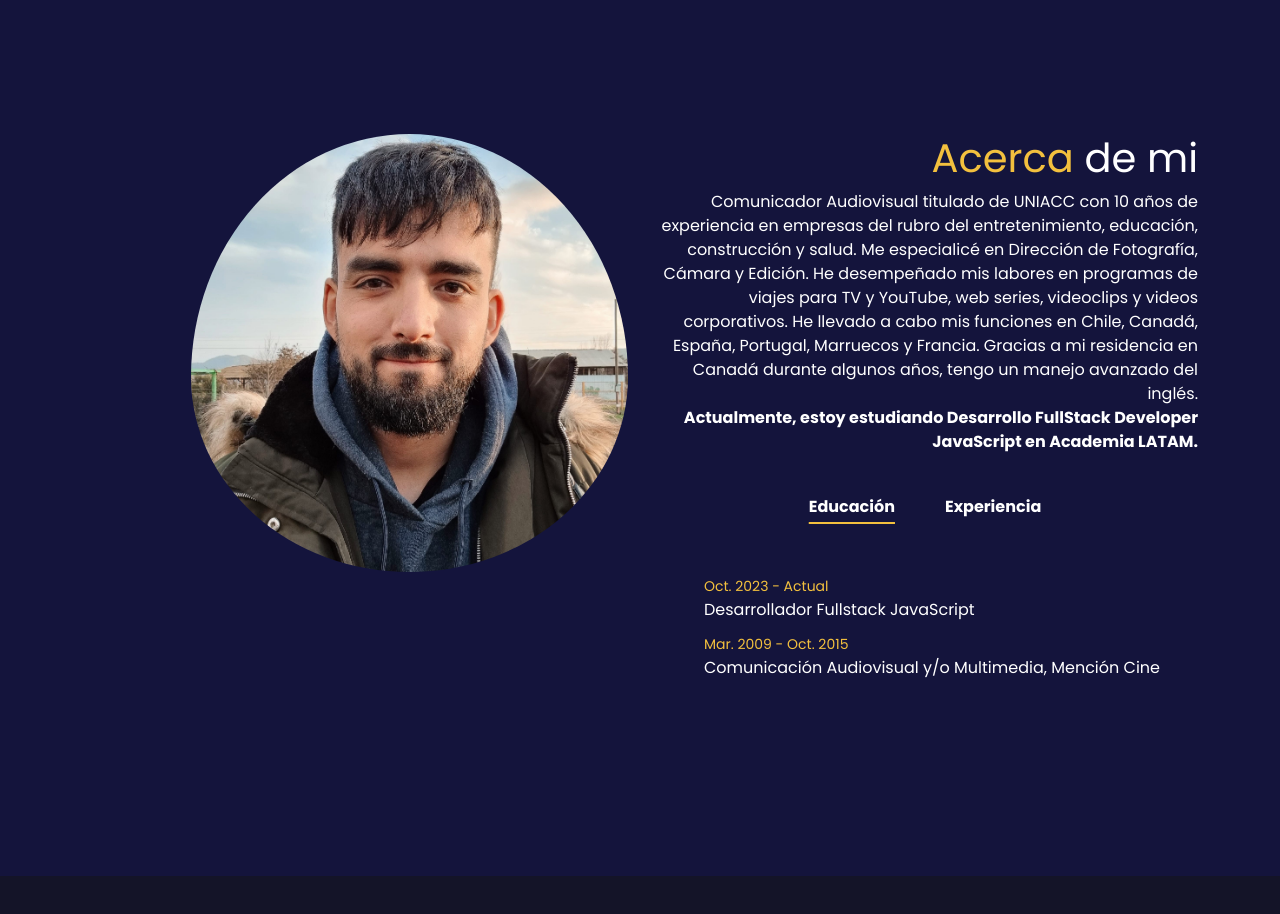
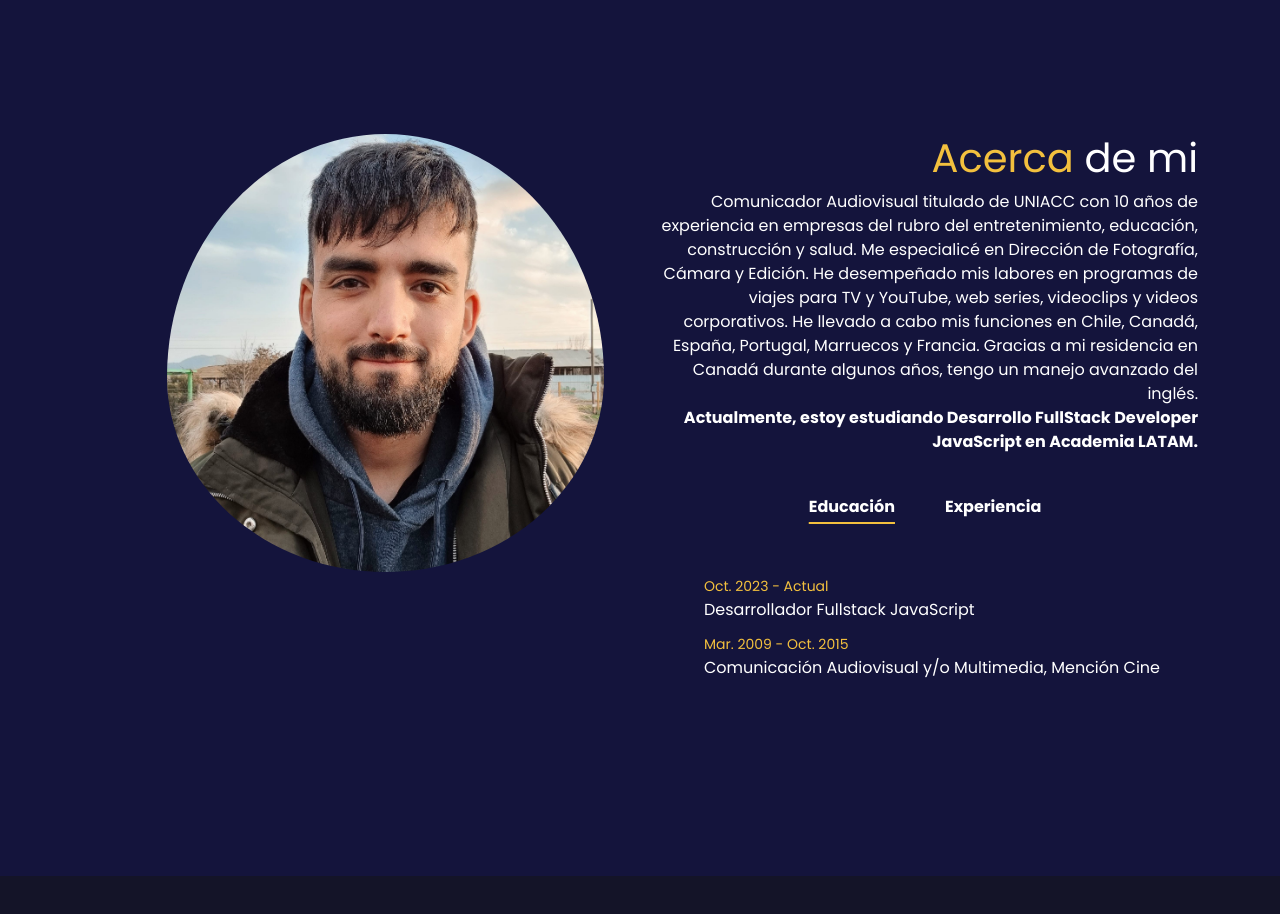
Before and after one commit to notdanielrojas/desarrollo_de_portafolio, a plain HTML site: page index.html in a window 1280 px wide. Shown: the part 1280-2194 px from the top of the page. Drawn offline with nearby package versions, Linux system fonts and the light colour scheme.

```diff
--- a/index.html
+++ b/index.html
@@ -114,7 +114,7 @@
               <img
                 src="./assets/img/about.jpg"
                 alt="Imagen de Daniel Rojas"
-                class="pb-5"
+                class="pb-5 me-4"
                 width="80%"
               />
             </div>
```
